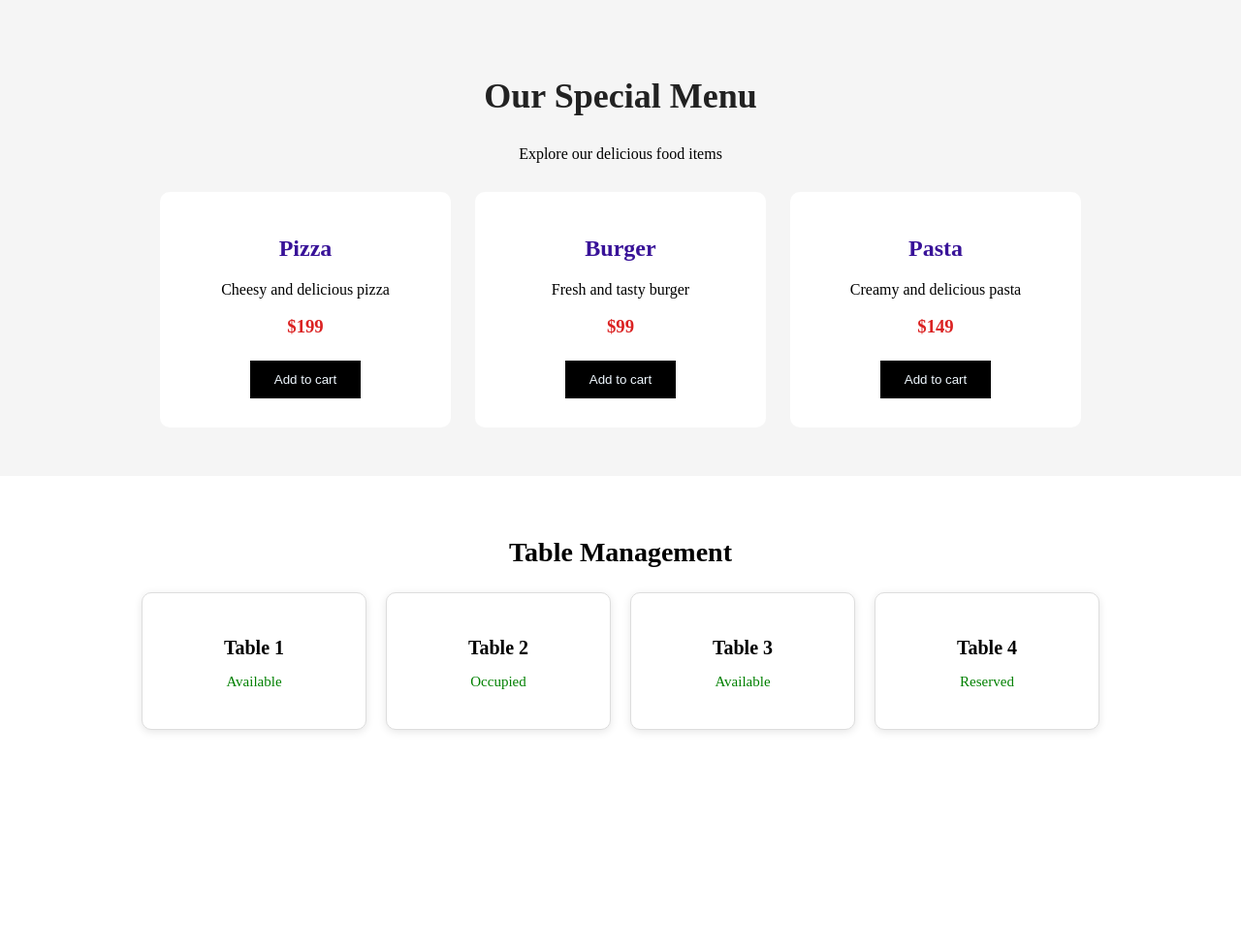
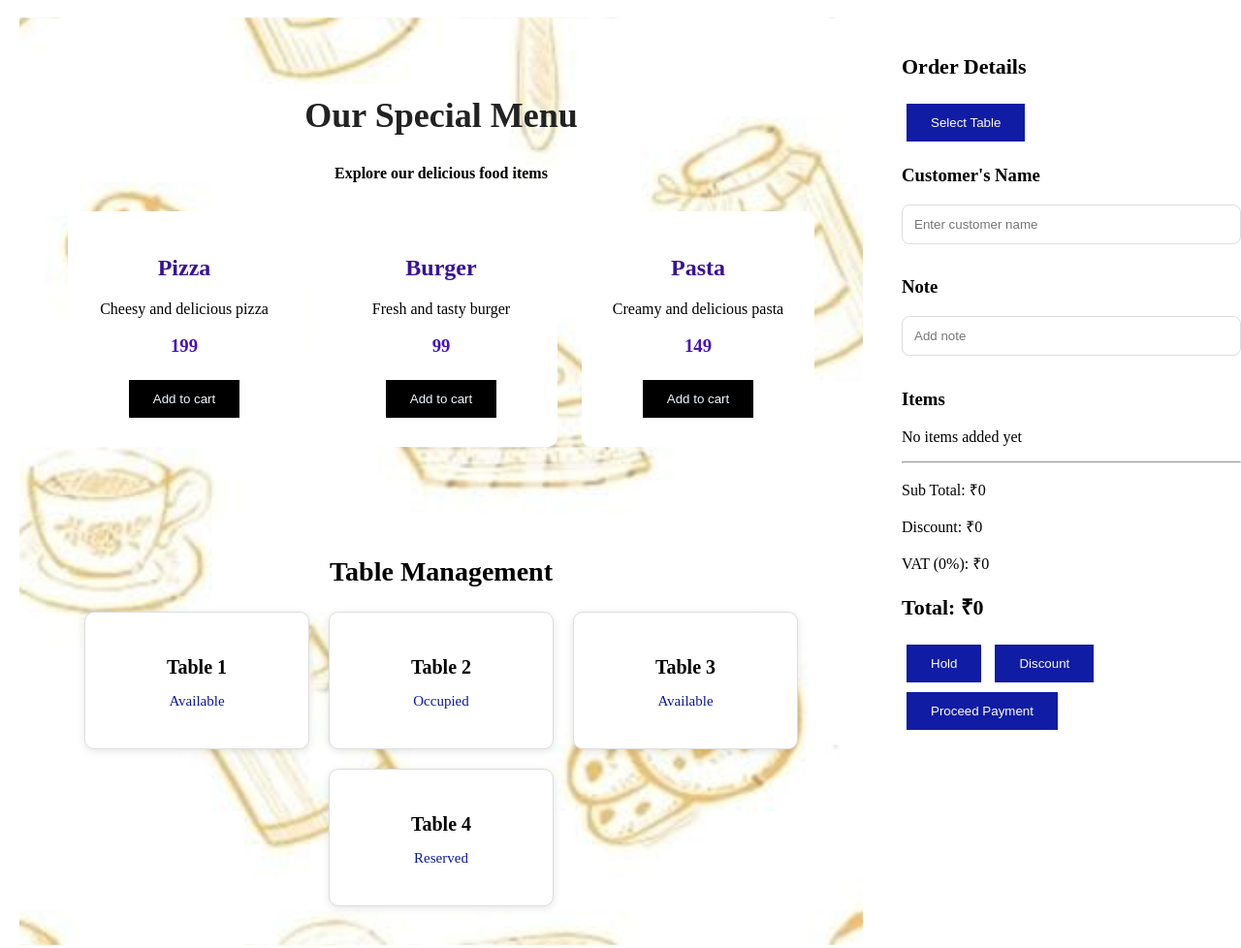
Before and after one commit to Timeless-Team-2026/Timeless-._., a plain HTML site: page index.html in a window 1280 px wide. Shown: the part 802-1780 px from the top of the page at 97% size. Before the commit the page ends 1595 px from the top, so only its background shows below. Drawn offline with Linux system fonts and the light colour scheme.

Commit message:
Update complete Timeless website

```diff
--- a/index.html
+++ b/index.html
@@ -19,7 +19,7 @@
       </div>
      </nav>
 
-        <div class="hero-content">
+    <div class="hero-content">
 
     <h1>Welcome to Kitchen</h1>
 
@@ -39,24 +39,25 @@
 
 
     <!--                       menu section                    -->
-
+<div class="dashboard-layout">
+<div class="second-page">
 
 <section class="menu-section">
  <h1>Our Special Menu</h1>
- <p> Explore our delicious food items </p>
+ <p> <b>Explore our delicious food items</b> </p>
 
  <div class="menu-container">
  <div class=" menu-card">
       <h2>Pizza</h2>
       <p> Cheesy and delicious pizza </p>
-       <h3>$199</h3>
+       <h3>199</h3>
       <button>Add to cart</button>
    </div>
 
  <div class="menu-card">
     <h2>Burger</h2>
     <p>Fresh and tasty burger </p>
-    <h3>$99</h3>
+    <h3>99</h3>
     <button>Add to cart</button>
 </div>
 
@@ -65,7 +66,7 @@
 
     <h2>Pasta</h2>
     <p>Creamy and delicious pasta</p>
-    <h3>$149</h3>
+    <h3>149</h3>
   <button>Add to cart</button>
 </div>
 </div>
@@ -89,7 +90,8 @@
  </div>
 
 <div class="table-card">
-       <h3>Table 2</h3>     <p>Occupied</p>
+       <h3>Table 2</h3>
+           <p>Occupied</p>
         </div>
 
         <div class="table-card">
@@ -97,7 +99,8 @@
             <p>Available</p>
         </div>
 
-        <div class="table-card">
+
+          <div class="table-card">
             <h3>Table 4</h3>
             <p>Reserved</p>
         </div>
@@ -107,7 +110,46 @@
 
 
 
+
+
+
+
+
+
+
+<!-- end second-page -->
+
+</div>
+
+<section class="order-section">
+
+    <h2>Order Details</h2>
+
+    <button>Select Table</button>
+
+    <h3>Customer's Name</h3>
+    <input type="text" placeholder="Enter customer name">
+
+    <h3>Note</h3>
+    <input type="text" placeholder="Add note">
+
+    <h3>Items</h3>
+    <p>No items added yet</p>
+
+    <hr>
+
+    <p>Sub Total: ₹0</p>
+    <p>Discount: ₹0</p>
+    <p>VAT (0%): ₹0</p>
+
+    <h2>Total: ₹0</h2>
+
+    <button>Hold</button>
+    <button>Discount</button>
+    <button>Proceed Payment</button>
+
 </section>
+</div>
 
 
 
--- a/style.css
+++ b/style.css
@@ -56,7 +56,7 @@ body {
 }
 
 button {
-    background-color: orangered;
+    background-color: rgb(16, 28, 164);
     color: white;
     padding: 12px 25px;
     border: none;
@@ -64,6 +64,14 @@ button {
     cursor: pointer;
 }
 /*                                     menu                                  */
+
+/* Second page background (food pattern) */
+.second-page {
+    background-image: url("image/pbg.jpeg");
+    background-size: cover;
+    background-position: center;
+    background-repeat: repeat;
+}
 
 .menu-container {
      display: flex;
@@ -77,7 +85,7 @@ button {
 .menu-section{
     padding: 50px;
     text-align: center;
-    background-color: #f5f5f5;
+    background-color: transparent;
 }
 
 .menu-section h1{
@@ -106,7 +114,7 @@ button {
 }
 
 .menu-card h3{
-color: #db2222;
+color: #4511bf;
 }
 
 .menu-card button{
@@ -124,13 +132,8 @@ color: #db2222;
 
 .table-section {
 padding: 40px 20px;
-
-
+background-color: transparent;
  text-align: center;
-
-
-
-
 }
 
 .table-section h2 {
@@ -171,7 +174,90 @@ font-size: 20px;
 }
 
 .table-card p {
-    color: green;
+    color: rgb(12, 24, 155);
 
     font-size: 15px;
 }
+
+/*.       order.  */
+
+.dashboard {
+    display: grid;
+    grid-template-columns: 1.2fr 1fr;
+    gap: 20px;
+    padding: 20px;
+}
+
+.right-section {
+      display: flex;
+      flex-direction: column;
+    gap: 20px;
+}
+
+.order-section {
+    padding: 25px;
+         background-color: white;
+     border-radius: 10px;
+}
+
+
+.right-section {
+ width: 300px;
+    margin-left: auto;
+    padding: 20px;
+    background-color: white;
+border-radius: 10px;
+
+
+}
+
+/*                        Details Panel                       */
+
+.right-section {
+ width: 30%;
+ min-height: 100vh;
+ background-color: white;
+     padding: 20px;
+    box-sizing: border-box;
+ border-left: 1px solid #ddd;
+}
+
+.order-section h2 {
+    font-size: 22px;
+    margin-bottom: 20px;
+
+
+
+}
+
+.order-section input {
+    width: 100%;
+    padding: 12px;
+ margin-bottom: 15px;
+ border: 1px solid #ddd;
+    border-radius: 8px;
+ box-sizing: border-box;
+
+
+
+
+}
+
+.dashboard-layout {
+    display: grid;
+    grid-template-columns: 1fr 350px;
+    gap: 20px;
+    padding: 20px;
+    align-items: start;
+}
+
+.second-page {
+    min-width: 0;
+}
+
+.order-section {
+    width: 100%;
+    padding: 20px;
+    background-color: white;
+    border-radius: 10px;
+}
```
Also changed, not shown: image/pbg.jpeg (added).
